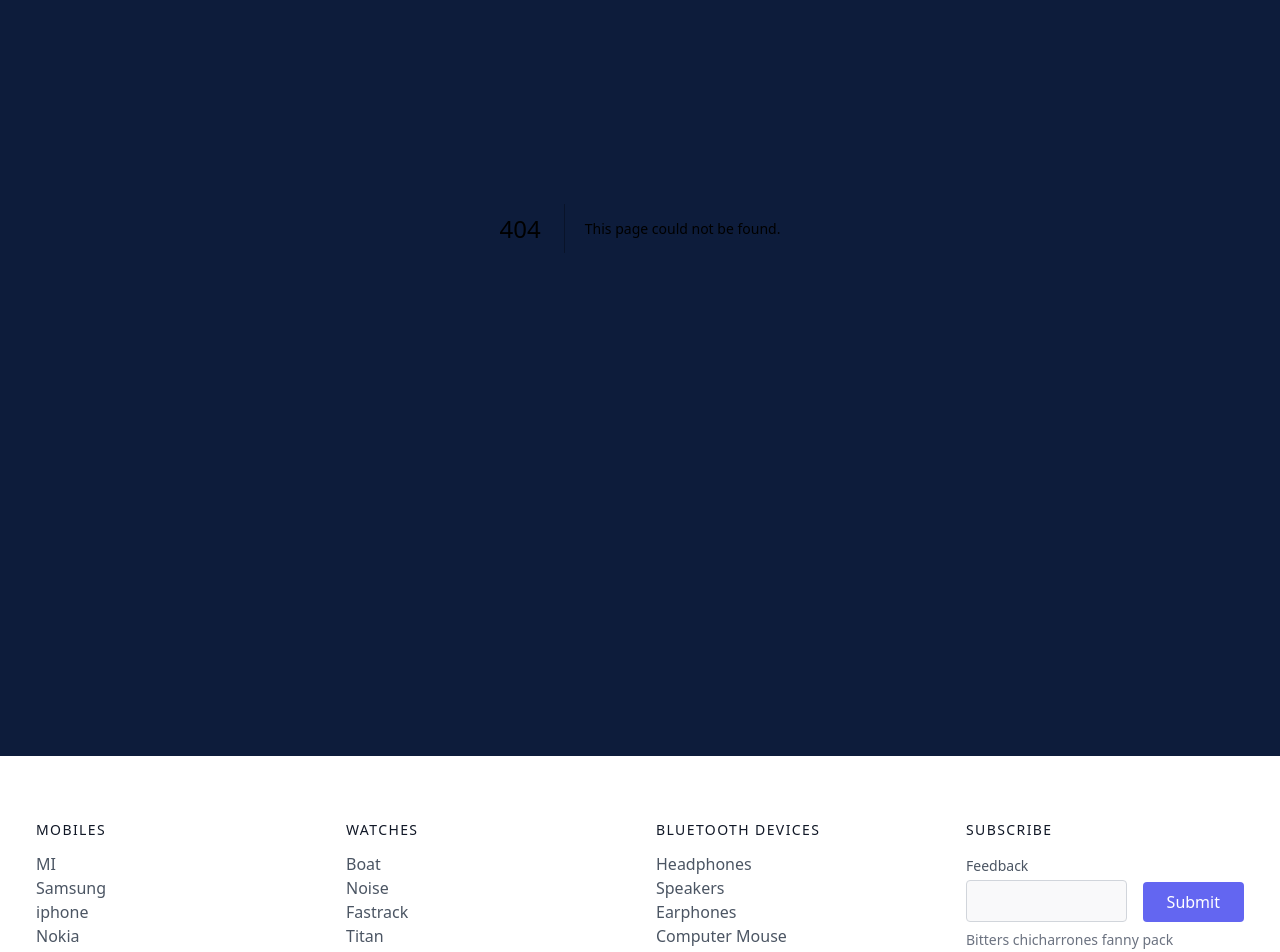
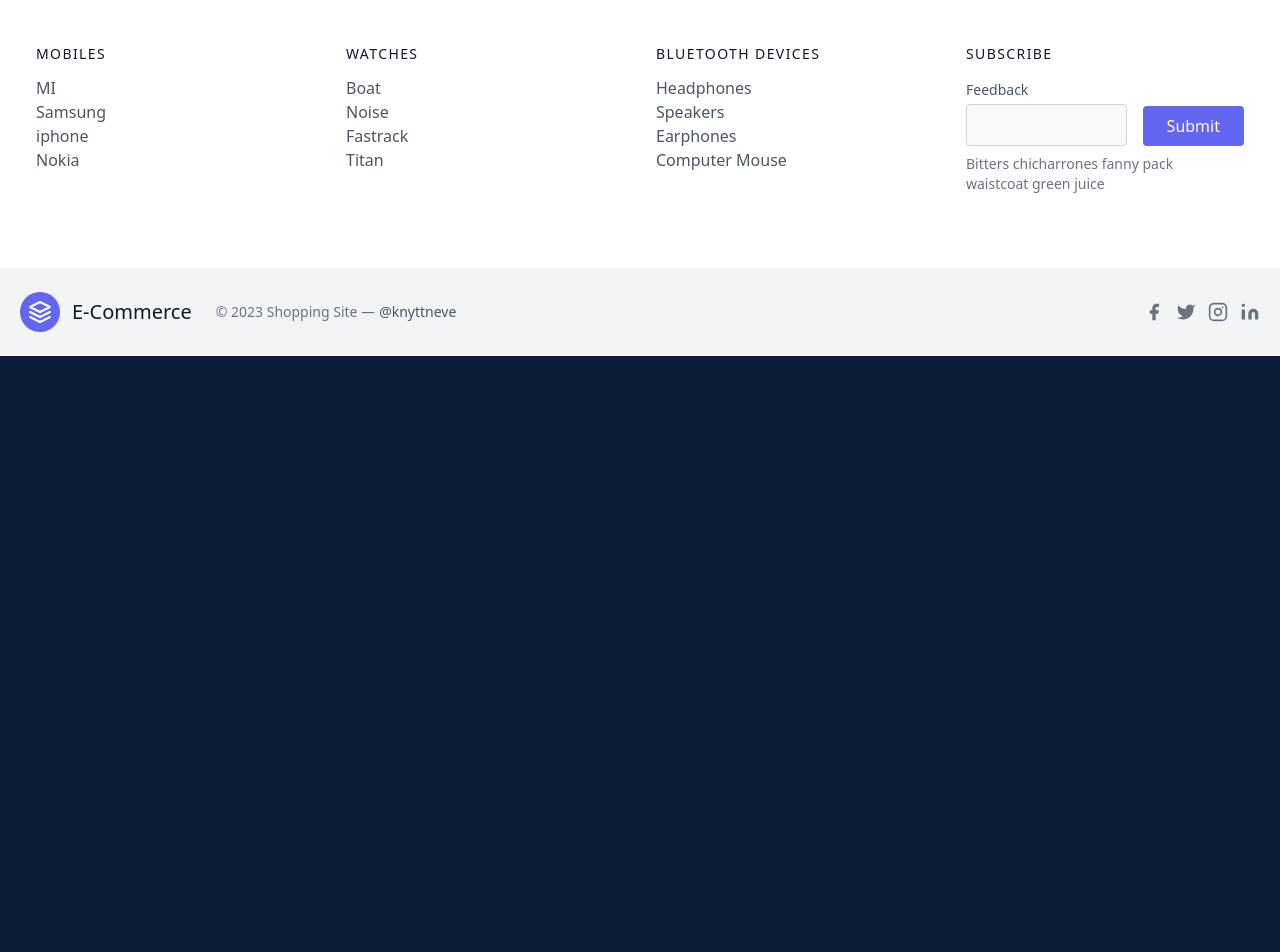
Before and after one commit to sumanmalakar/Project_Exhibition, a Next.js app: page /iphone in a window 1280 px wide. Before the commit this address had no page. Shown: the part 220-1172 px from the top of the page. After the commit the page ends 800 px from the top, so only its background shows below. Built offline with nearby package versions, Linux system fonts and the light colour scheme.

Commit message:
created footer links pages

```diff
--- a/components/footer.jsx
+++ b/components/footer.jsx
@@ -1,4 +1,6 @@
+/* eslint-disable react/jsx-no-undef */
 import React from 'react'
+import Link from 'next/link'
 
 export default function footer() {
   return (
@@ -10,17 +12,27 @@
         <h2 className="title-font font-medium text-gray-900 tracking-widest text-sm mb-3">MOBILES</h2>
         <nav className="list-none mb-10">
           <li>
-            <a className="text-gray-600 hover:text-gray-800">MI</a>
+            <a className="text-gray-600 hover:text-gray-800 ">
+            {/* <Link href="/mi">MI</Link> */}
+
+            </a>
+              <Link className='hover:border-b-2 border-black' href="/mi">MI</Link>
           </li>
           <li>
-            <a className="text-gray-600 hover:text-gray-800">Samsung</a>
+            <a className="text-gray-600 hover:text-gray-800"></a>
+            <Link className='hover:border-b-2 border-black' href="/samsung">Samsung</Link>
+
           </li>
           <li>
-            <a className="text-gray-600 hover:text-gray-800">iphone</a>
+            <a className="text-gray-600 hover:text-gray-800"></a>
+            <Link className='hover:border-b-2 border-black' href="/iphone">iphone</Link>
+
           </li>
           <li>
-            <a className="text-gray-600 hover:text-gray-800">Nokia</a>
+            <a className="text-gray-600 hover:text-gray-800"></a>
           </li>
+          <Link className='hover:border-b-2 border-black' href="/nokia">Nokia</Link>
+
         </nav>
       </div>
       <div className="lg:w-1/4 md:w-1/2 w-full px-4">
--- /dev/null
+++ b/pages/iphone.jsx
@@ -0,0 +1,7 @@
+import React from 'react'
+
+export default function iphone() {
+  return (
+    <div className='text-white'>iphone</div>
+  )
+}
--- /dev/null
+++ b/pages/mi.jsx
@@ -0,0 +1,7 @@
+import React from 'react'
+
+export default function Mi() {
+  return (
+    <div className='text-white'>Mi</div>
+  )
+}
--- /dev/null
+++ b/pages/nokia.jsx
@@ -0,0 +1,7 @@
+import React from 'react'
+
+export default function nokia() {
+  return (
+    <div className='text-white'>nokia</div>
+  )
+}
--- /dev/null
+++ b/pages/samsung.jsx
@@ -0,0 +1,7 @@
+import React from 'react'
+
+export default function samsung() {
+  return (
+    <div className='text-white'>samsung</div>
+  )
+}
```
